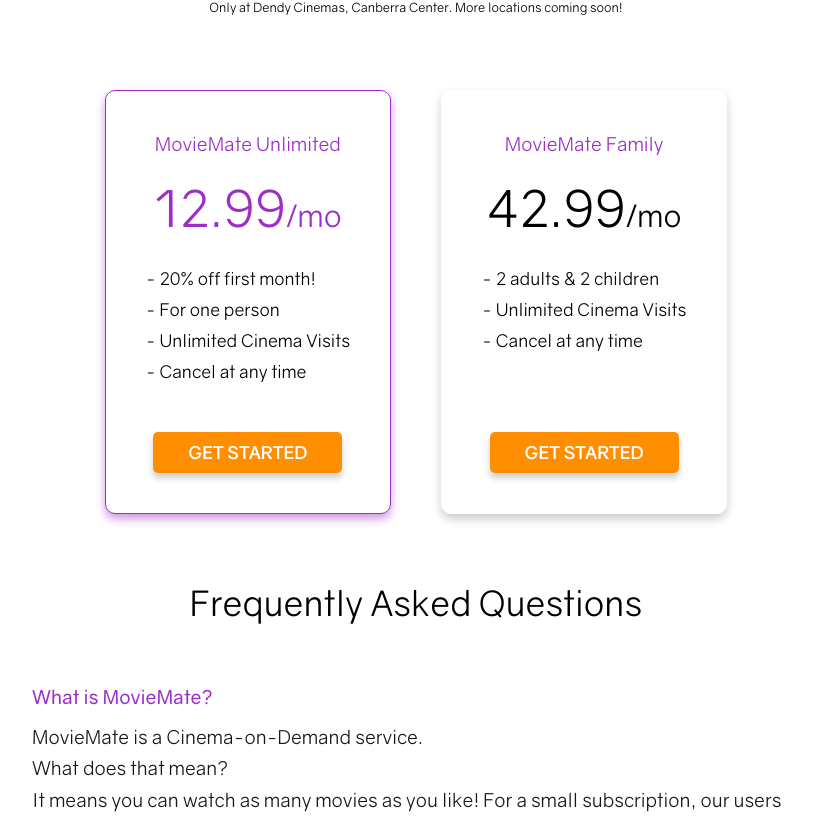
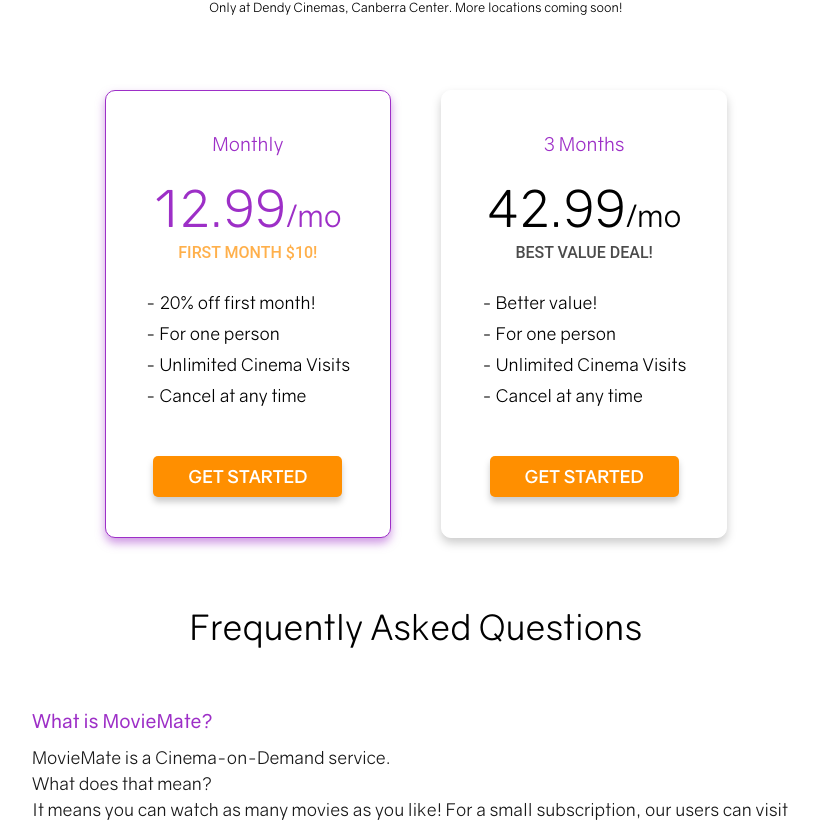
Before and after one commit to harrisonturton/moviemate-website, a React (Create React App) app: page / in a window 1280 px wide. Shown: the part 1000-1822 px from the top of the page, without its empty margins (224-1043 px from the left). Built offline with nearby package versions, Linux system fonts and the light colour scheme; the HTML template or start-up script is replaced by a standard one.

Commit message:
Added discount text to pricing tiles

```diff
--- a/src/App.css
+++ b/src/App.css
@@ -30,9 +30,13 @@
 }
 
 p {
-	line-height: 1.65;
-	font-size: 1.3em;
+	font-family: "Gravity", "Roboto", sans-serif;
+	font-weight: 400;
+	font-size: 1.1em;
+	line-height: 1.5;
 	opacity: 0.9;
+	-moz-osx-font-smoothing: grayscale;
+	-webkit-text-size-adjust: 100%;
 }
 
 h1 {
@@ -211,16 +215,8 @@
 	display: -webkit-box;
 	display: -ms-flexbox;
 	display: flex;
-	-webkit-box-orient: vertical;
-	-webkit-box-direction: normal;
-	    -ms-flex-direction: column;
-	        flex-direction: column;
-	-webkit-box-pack: justify;
-	    -ms-flex-pack: justify;
-	        justify-content: space-between;
-	-webkit-box-align: center;
-	    -ms-flex-align: center;
-	        align-items: center;
+	flex-direction: column;
+	align-items: center;
 	text-align: center;
 	background: white;
 
@@ -267,6 +263,10 @@
 
 .sale-tile-info {
 	margin-bottom: 25px;
+}
+
+.sale-deal {
+	font-weight: 600;
 }
 
 ul {
@@ -527,8 +527,8 @@
 }
 
 .fadeIn {
-	-webkit-animation: fadeIn 2s ease-out;
-	        animation: fadeIn 2s ease-out;
+	-webkit-animation: fadeIn 2.5s ease-out;
+	        animation: fadeIn 2.5s ease-out;
 }
 
 .fadeIn.visible {
@@ -536,8 +536,8 @@
 }
 
 .fadeOut {
-	-webkit-animation: fadeOut 2s ease-in;
-	        animation: fadeOut 2s ease-in;
+	-webkit-animation: fadeOut 2.5s ease-in;
+	        animation: fadeOut 2.5s ease-in;
 }
 
 @-webkit-keyframes fadeIn {
@@ -672,7 +672,7 @@
 		font-size: 1.2em;
 	}
 	p {
-		font-size: 1.2em;
+
 	}
 	.tile-container {
 		visibility: visible;
--- a/src/App.js
+++ b/src/App.js
@@ -1,5 +1,5 @@
 import React, { Component } from "react";
-import "./App.css";
+import "./pre-prefix-App.css";
 import BackgroundGrid from "./components/background-grid";
 import Button from "./components/button";
 import PricingTile from "./components/pricing-tile";
@@ -58,7 +58,8 @@
 							<span class="small-text">Only at Dendy Cinemas, Canberra Center. More locations coming soon!</span>
 							<div className="sale-tile-container">
 								<PricingTile
-									name="MovieMate Unlimited"
+									title="Monthly"
+									subtitle="FIRST MONTH $10!"
 									focused={true}
 									price="12.99"
 									items={[
@@ -69,10 +70,12 @@
 									]}
 								/>
 								<PricingTile
-									name="MovieMate Family"
+									title="3 Months"
+									subtitle="BEST VALUE DEAL!"
 									price="42.99"
 									items={[
-										"2 adults & 2 children",
+										"Better value!",
+										"For one person",
 										"Unlimited Cinema Visits",
 										"Cancel at any time",
 									]}
--- a/src/components/pricing-tile.js
+++ b/src/components/pricing-tile.js
@@ -5,21 +5,23 @@
 export default class PricingTile extends Component {
 	static defaultProps = {
 		price: "12.99",
-		name: "Default",
+		title: "Default",
+		subtitle: "DEFAULT DEAL",
 		items: [],
 		focused: false
 	};
 	render = () => {
-		let { price, items, focused, name } = this.props;
+		let { price, items, focused, title, subtitle } = this.props;
 		let is_focused_class = focused ? "focused" : "";
 		return (
 			<div className={`sale-tile ${is_focused_class}`}>
 				<div className="sale-tile-info">
-					<h4>{name}</h4>
+					<h4>{title}</h4>
 					<span class={`sale-number ${is_focused_class}`}>
 						{price}
 						<span class="sale-month">/mo</span>
 					</span>
+					<span class={`sale-subtitle ${is_focused_class}`}>{subtitle}</span>
 					<ul>
 						{items.map(item => (
 							<li>- {item}</li>
--- a/src/pre-prefix-App.css
+++ b/src/pre-prefix-App.css
@@ -161,6 +161,19 @@
 
 .sale-tile-info {
 	margin-bottom: 25px;
+	display: flex;
+	flex-direction: column;
+}
+
+.sale-subtitle {
+	font-family: "Roboto", sans-serif;
+	font-weight: 500;
+	margin-top: 5px;
+	opacity: 0.7;
+}
+
+.sale-subtitle.focused {
+	color: #FF8F00;
 }
 
 ul {
```
